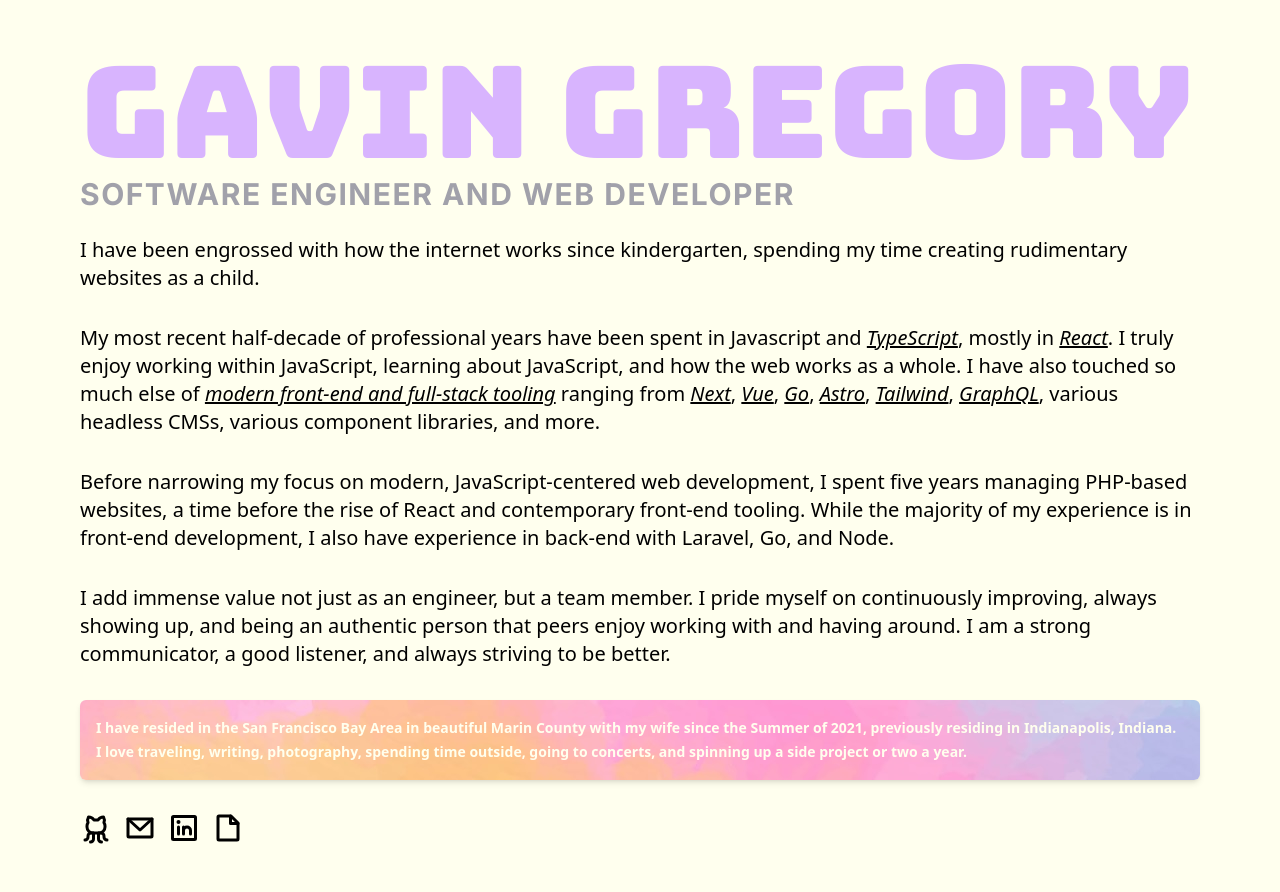
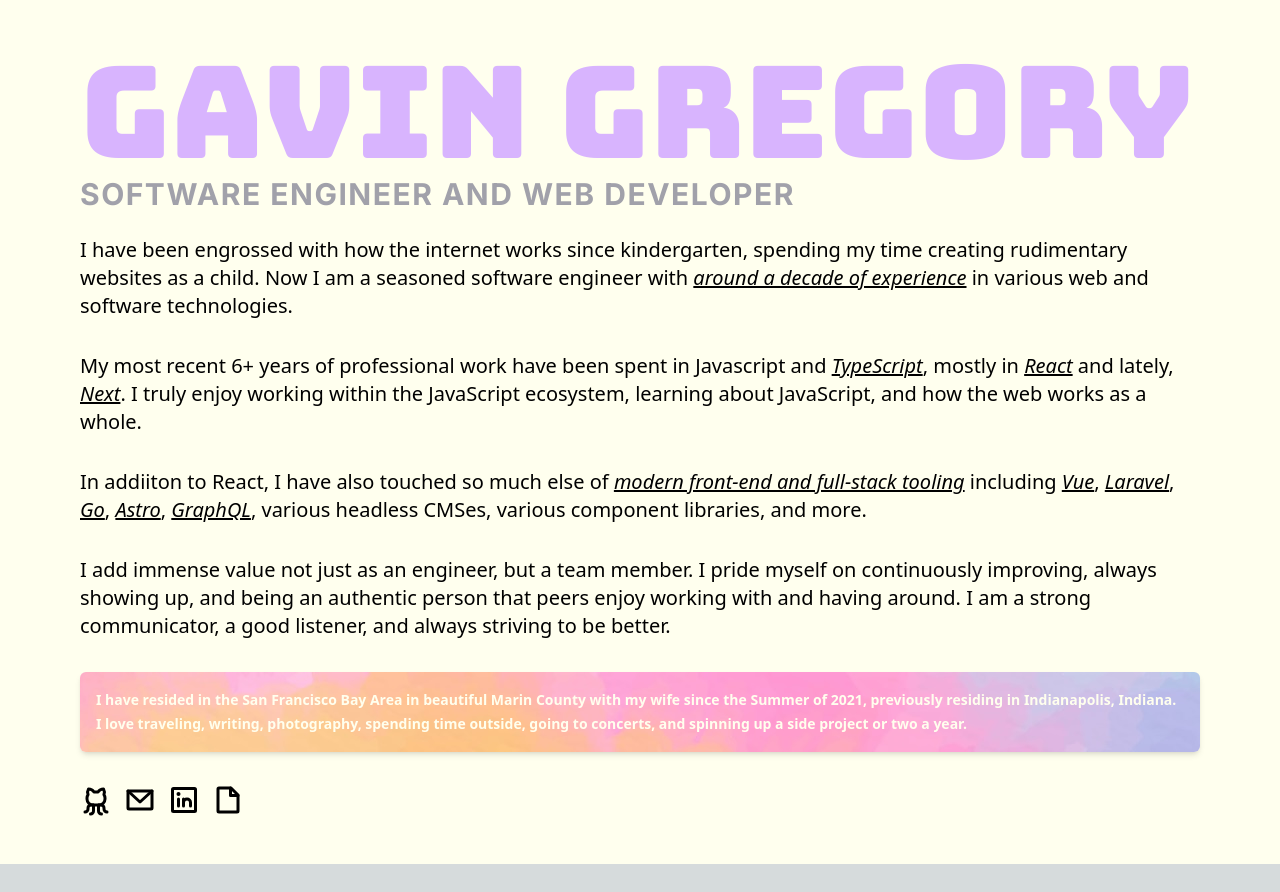
Before and after one commit to gavgrego/gavins-page, a Next.js app: page / in a window 1280 px wide. After the commit the page ends 864 px from the top, so only its background shows below. Built offline with nearby package versions, Linux system fonts and the light colour scheme.

Commit message:
mostly copy updates

```diff
--- a/app/components/Social/index.tsx
+++ b/app/components/Social/index.tsx
@@ -40,25 +40,21 @@ const Social = ({ ...props }: SocialProps) => {
               <Copy
                 size={16}
                 className="cursor-pointer"
-                onClick={() => copyToClipboard('gavgrego@gmail.com')}
+                onClick={() => copyToClipboard(props.email)}
               />
             </div>
             {textCopied && <p>{textCopied}</p>}
           </div>
 
           <div className="flex justify-center w-full">
-            <a href="mailto:gavgrego@gmail.com" target="_blank" className="underline">
+            <a href={`mailto:${props.email}`} target="_blank" className="underline">
               Or open your default mail client.
             </a>
           </div>
         </div>
       </Modal>
 
-      <a
-        target="_blank"
-        href="https://www.linkedin.com/in/gavin-gregory-7aa3b557/"
-        className="hover:opacity-60"
-      >
+      <a target="_blank" href={props.linkedin} className="hover:opacity-60">
         <LinkedinLogo size={32} weight="bold" className="cursor-pointer" />
       </a>
 
--- a/app/page.tsx
+++ b/app/page.tsx
@@ -15,23 +15,22 @@ const Home = () => {
           <div className="flex flex-col gap-8 text-xl">
             <p>
               I have been engrossed with how the internet works since kindergarten, spending my time
-              creating rudimentary websites as a child.
+              creating rudimentary websites as a child. Now I am a seasoned software engineer with{' '}
+              <em>around a decade of experience</em> in various web and software technologies.
             </p>
 
             <p>
-              My most recent half-decade of professional years have been spent in Javascript and{' '}
-              <em>TypeScript</em>, mostly in <em>React</em>. I truly enjoy working within
-              JavaScript, learning about JavaScript, and how the web works as a whole. I have also
-              touched so much else of <em>modern front-end and full-stack tooling</em> ranging from{' '}
-              <em>Next</em>, <em>Vue</em>, <em>Go</em>, <em>Astro</em>, <em>Tailwind</em>,{' '}
-              <em>GraphQL</em>, various headless CMSs, various component libraries, and more.
+              My most recent 6+ years of professional work have been spent in Javascript and{' '}
+              <em>TypeScript</em>, mostly in <em>React</em> and lately, <em>Next</em>. I truly enjoy
+              working within the JavaScript ecosystem, learning about JavaScript, and how the web
+              works as a whole.
             </p>
 
             <p>
-              Before narrowing my focus on modern, JavaScript-centered web development, I spent five
-              years managing PHP-based websites, a time before the rise of React and contemporary
-              front-end tooling. While the majority of my experience is in front-end development, I
-              also have experience in back-end with Laravel, Go, and Node.
+              In addiiton to React, I have also touched so much else of{' '}
+              <em>modern front-end and full-stack tooling</em> including <em>Vue</em>,{' '}
+              <em>Laravel</em>, <em>Go</em>, <em>Astro</em>, <em>GraphQL</em>, various headless
+              CMSes, various component libraries, and more.
             </p>
 
             <p>
@@ -53,7 +52,7 @@ const Home = () => {
             <Social
               linkedin="https://www.linkedin.com/in/gavin-gregory-7aa3b557/"
               github="https://github.com/gavgrego"
-              email="gavgrego@gmail.com"
+              email="gavin.a.gregory@gmail.com"
             />
           </div>
         </div>
```
